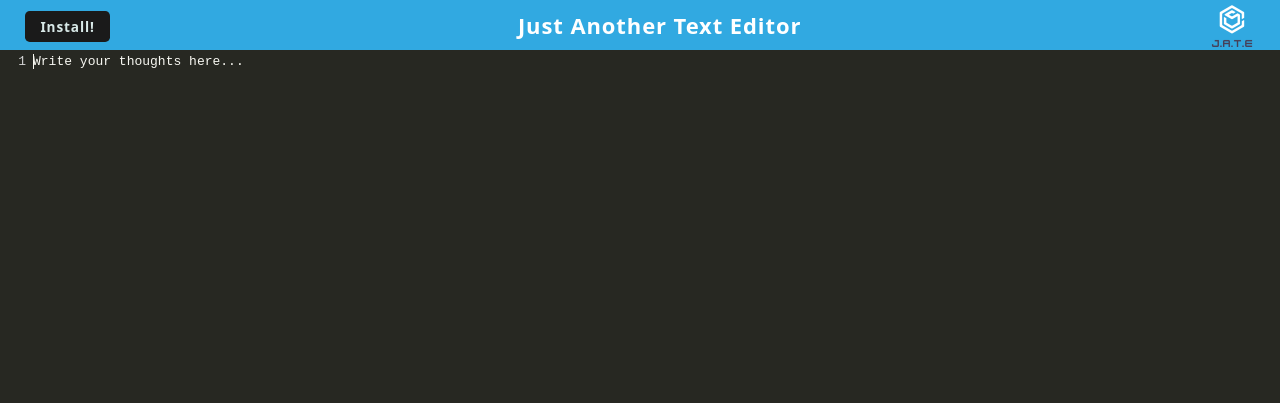
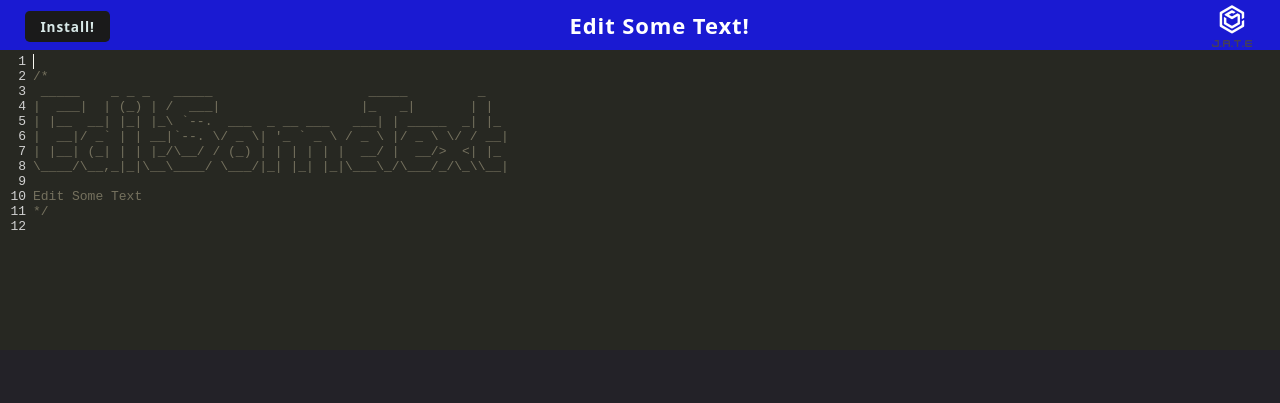
Before and after one commit to antieatingactivist/Edit-some-Text, a website built with webpack: page client/index.html in a window 1280 px wide. Built offline with nearby package versions, Linux system fonts and the light colour scheme; files whose address does not match are found by name.

Commit message:
customized ascii art

```diff
--- a/client/index.html
+++ b/client/index.html
@@ -3,7 +3,7 @@
   <head>
     <meta charset="UTF-8" />
     <meta name="viewport" content="width=device-width, initial-scale=1.0" />
-    <title>J.A.T.E</title>
+    <title>Edit Some Text</title>
 
       <link rel="stylesheet"
         href="https://cdnjs.cloudflare.com/ajax/libs/codemirror/5.52.2/codemirror.min.css">
@@ -23,7 +23,7 @@
       <div class="nav-btn">
         <a class="btn btn-sm btn-dark" id="buttonInstall" role="button">Install!</a>
       </div>
-     <h1> Just Another Text Editor</h1>
+     <h1>Edit Some Text!</h1>
 
       <div class="navbar-brand"
             ><img src="./assets/icons/icon_96x96.png"
--- a/client/src/css/style.css
+++ b/client/src/css/style.css
@@ -1,10 +1,10 @@
 /* app shell CSS */
 :root {
-  --primary: #31a9e1;
+  --primary: #1a1ad2;
   --gray: #ececec;
   --whitesmoke: #f5f5f5;
   --dark: #222;
-  --monoaki: #272822;
+  --monoaki: #232228;
   --navbar-height: 50px;
 }
 
--- a/client/src/js/database.js
+++ b/client/src/js/database.js
@@ -35,7 +35,7 @@ export const getDb = async () => {
   if (result.length) {
     return result[result.length - 1].content;
   }
-  else return "Write your thoughts here...";
+  return;
 
 };
 
--- a/client/webpack.config.js
+++ b/client/webpack.config.js
@@ -31,8 +31,8 @@ module.exports = () => {
         name: "Edit Some Text",
         short_name: "est",
         description: "as the name says!",
-        background_color: "#7eb4e2",
-        theme_color: "#7eb4e2",
+        background_color: "#1d13da",
+        theme_color: "#1d13da",
         start_url: "/",
         publicPath: "/",
         icons: [
```
Also changed, not shown: client/src/js/header.js (+8 -6 lines), client/dist/index.html, client/dist/main.bundle.js, client/dist/manifest.json, client/dist/src-sw.js.
